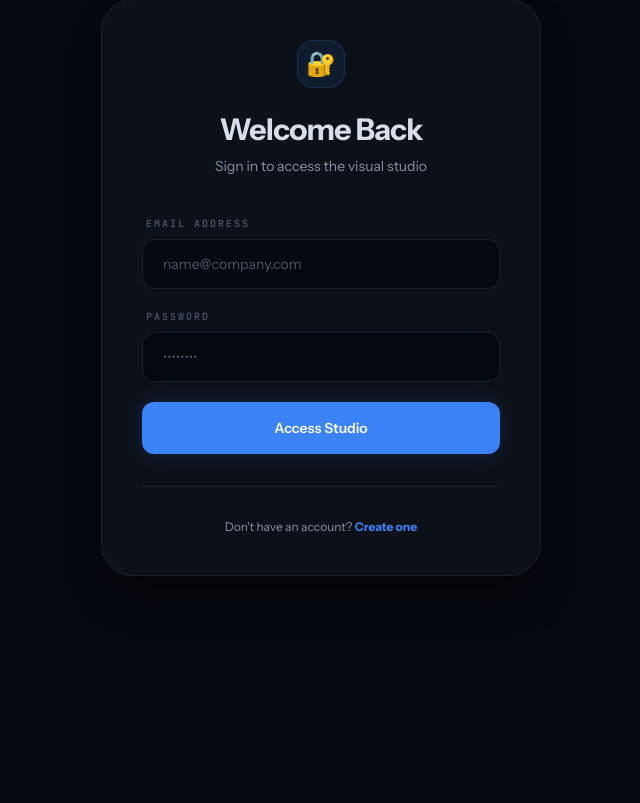
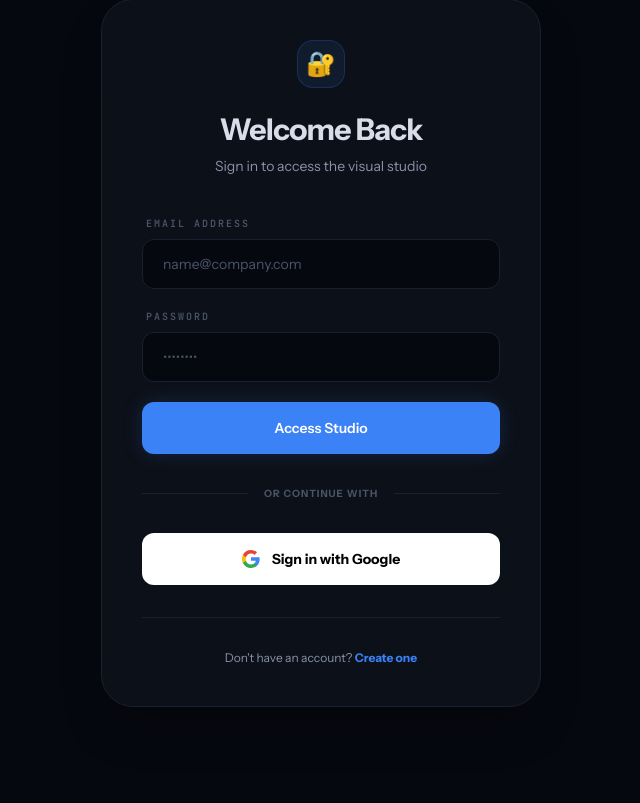
Before and after one commit to Tanay0510/finetuning-viz, a Flask app: page /login in a window 1280 px wide. Shown: the part 162-965 px from the top of the page, without its empty margins (319-959 px from the left). Before the commit the page ends 738 px from the top, so only its background shows below. Run offline with Flask 3, Linux system fonts and the light colour scheme; some libraries are stand-ins or nearby versions.

Commit message:
google login

```diff
--- a/app.py
+++ b/app.py
@@ -18,6 +18,7 @@ MODEL_SIZES = constants['MODEL_SIZES']
 DEEP_DIVES = constants['DEEP_DIVES']
 from flask_sqlalchemy import SQLAlchemy
 from flask_migrate import Migrate
+from authlib.integrations.flask_client import OAuth
 from flask_login import LoginManager, UserMixin, login_user, login_required, logout_user, current_user
 from werkzeug.security import generate_password_hash, check_password_hash
 
@@ -28,6 +29,16 @@ app.config['SQLALCHEMY_TRACK_MODIFICATIONS'] = False
 
 db = SQLAlchemy(app)
 migrate = Migrate(app, db)
+oauth = OAuth(app)
+
+google = oauth.register(
+    name='google',
+    client_id=os.environ.get('GOOGLE_CLIENT_ID'),
+    client_secret=os.environ.get('GOOGLE_CLIENT_SECRET'),
+    server_metadata_url='https://accounts.google.com/.well-known/openid-configuration',
+    client_kwargs={'scope': 'openid email profile'}
+)
+
 login_manager = LoginManager()
 login_manager.init_app(app)
 login_manager.login_view = 'login'
@@ -37,8 +48,9 @@ class User(UserMixin, db.Model):
     __tablename__ = 'users'
     id = db.Column(db.Integer, primary_key=True)
     email = db.Column(db.String(120), unique=True, nullable=False)
-    password = db.Column(db.String(200), nullable=False)
+    password = db.Column(db.String(200), nullable=True)
     name = db.Column(db.String(100), nullable=False)
+    google_id = db.Column(db.String(100), unique=True, nullable=True)
     recipes = db.relationship('Recipe', backref='author', lazy=True)
 
 class Recipe(db.Model):
@@ -92,6 +104,33 @@ def register():
         login_user(new_user)
         return redirect(url_for('explore'))
     return render_template("register.html")
+
+@app.route("/login/google")
+def login_google():
+    redirect_uri = url_for('google_callback', _external=True)
+    return google.authorize_redirect(redirect_uri)
+
+@app.route("/login/google/callback")
+def google_callback():
+    token = google.authorize_access_token()
+    user_info = token.get('userinfo')
+    if user_info:
+        user = User.query.filter_by(email=user_info['email']).first()
+        if not user:
+            user = User(
+                email=user_info['email'],
+                name=user_info['name'],
+                google_id=user_info['sub']
+            )
+            db.session.add(user)
+            db.session.commit()
+        else:
+            if not user.google_id:
+                user.google_id = user_info['sub']
+                db.session.commit()
+        login_user(user)
+        return redirect(url_for('explore'))
+    return redirect(url_for('login'))
 
 @app.route("/logout")
 @login_required
--- a/requirements.txt
+++ b/requirements.txt
@@ -3,5 +3,7 @@ gunicorn>=21.2
 flask-sqlalchemy
 flask-migrate
 flask-login
+authlib
+requests
 werkzeug
 psycopg2-binary
--- a/templates/login.html
+++ b/templates/login.html
@@ -34,6 +34,16 @@
       <button type="submit" class="btn-primary w-full justify-center !py-4 !rounded-xl !text-sm mt-4">Access Studio</button>
     </form>
 
+    <div class="relative my-8">
+      <div class="absolute inset-0 flex items-center"><div class="w-full border-t border-brand-border"></div></div>
+      <div class="relative flex justify-center text-[10px] uppercase tracking-widest"><span class="bg-brand-bg2 px-4 text-brand-text3 font-bold">Or continue with</span></div>
+    </div>
+
+    <a href="/login/google" class="flex items-center justify-center gap-3 w-full bg-white text-black py-4 rounded-xl text-sm font-bold hover:bg-gray-100 transition-all">
+      <svg width="18" height="18" viewBox="0 0 18 18"><path d="M17.64 9.2c0-.637-.057-1.251-.164-1.84H9v3.481h4.844c-.209 1.125-.843 2.078-1.796 2.717v2.258h2.908c1.702-1.567 2.684-3.874 2.684-6.615z" fill="#4285f4"/><path d="M9 18c2.43 0 4.467-.806 5.956-2.184l-2.908-2.258c-.806.54-1.837.86-3.048.86-2.344 0-4.328-1.584-5.036-3.711H.957v2.332A8.997 8.997 0 0 0 9 18z" fill="#34a853"/><path d="M3.964 10.712c-.18-.54-.282-1.117-.282-1.712s.102-1.173.282-1.712V4.956H.957a8.998 8.997 0 0 0 0 8.088l3.007-2.332z" fill="#fbbc05"/><path d="M9 3.58c1.321 0 2.508.454 3.44 1.345l2.582-2.58C13.463.891 11.426 0 9 0A8.997 8.997 0 0 0 .957 4.956l3.007 2.332C4.672 5.164 6.656 3.58 9 3.58z" fill="#ea4335"/></svg>
+      Sign in with Google
+    </a>
+
     <div class="mt-8 pt-8 border-t border-brand-border text-center">
       <p class="text-brand-text2 text-xs">Don't have an account? <a href="/register" class="text-brand-accent font-bold hover:underline">Create one</a></p>
     </div>
```
Also changed, not shown: migrations/versions/add_google_auth.py (added, +33 -0 lines), migrations/versions/add_recipes_table.py (added, +35 -0 lines).
